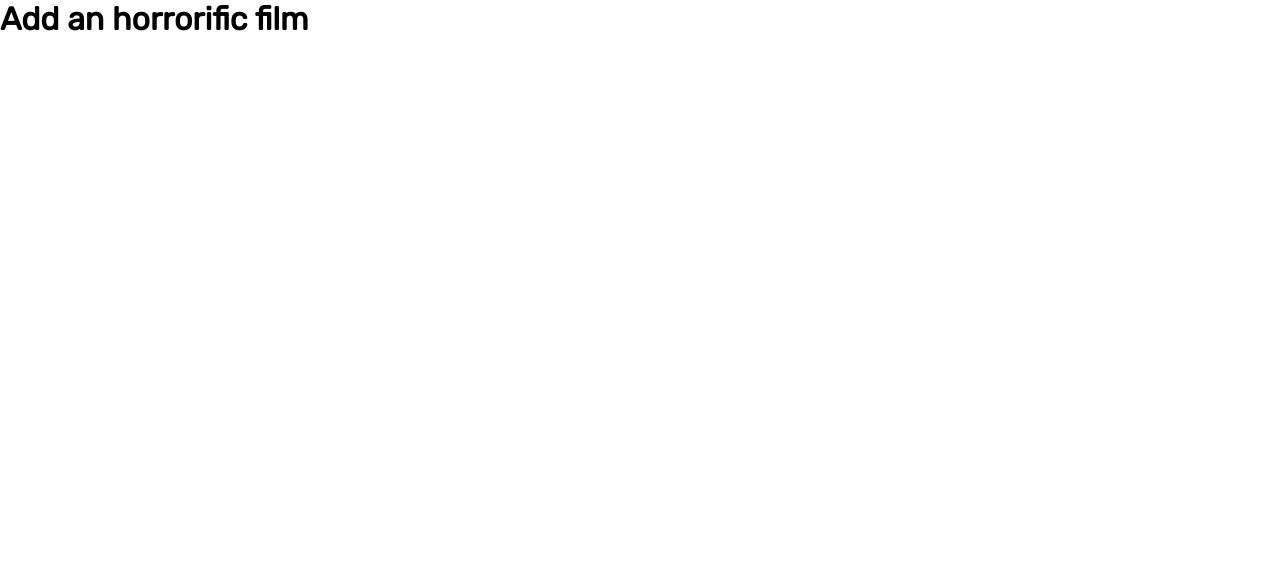
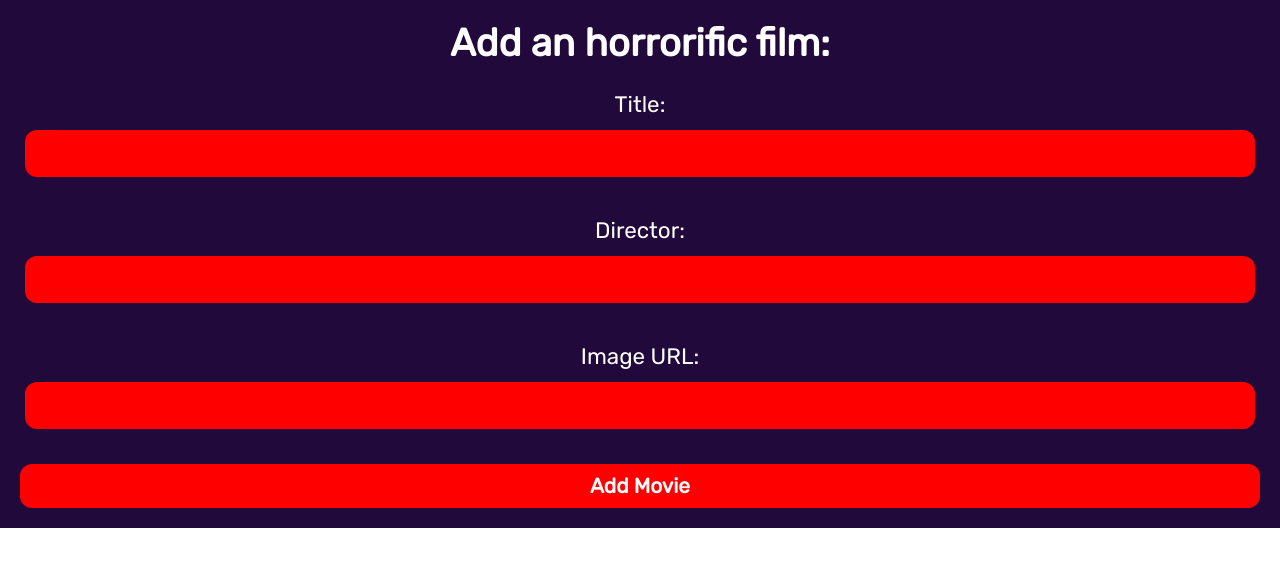
Before and after one commit to Horosh97/202309-w9ch1-Daniel-Andreu, a React (Vite) app: page /new in a window 1280 px wide. Shown: the top 566 px of the page. Built offline with nearby package versions, Linux system fonts and the light colour scheme; no server answers.

Commit message:
Add MovieForm.tsx and MovieFormStyled.ts

```diff
--- /dev/null
+++ b/src/components/MovieForm/MovieForm.tsx
@@ -0,0 +1,34 @@
+import Button from "../Button/Button";
+import MovieFormStyled from "./MovieFormStyled";
+
+const MovieForm = (): React.ReactElement => {
+  return (
+    <MovieFormStyled className="movie-form">
+      <div className="movie-form__block">
+        <label className="movie-form__label" htmlFor="title">
+          Title:
+        </label>
+        <input id="title" className="movie-form__input" required type="text" />
+      </div>
+      <div className="movie-form__block">
+        <label className="movie-form__label" htmlFor="director">
+          Director:
+        </label>
+        <input
+          id="director"
+          className="movie-form__input"
+          required
+          type="text"
+        />
+      </div>
+      <div className="movie-form__block">
+        <label className="movie-form__label" htmlFor="imgUrl">
+          Image URL:
+        </label>
+        <input id="imgUrl" className="movie-form__input" required type="text" />
+      </div>
+      <Button text="Add Movie" />
+    </MovieFormStyled>
+  );
+};
+export default MovieForm;
--- /dev/null
+++ b/src/components/MovieForm/MovieFormStyled.ts
@@ -0,0 +1,33 @@
+import styled from "styled-components";
+
+const MovieFormStyled = styled.form`
+  display: flex;
+  flex-direction: column;
+  gap: 30px;
+  padding: 20px;
+
+  .movie-form {
+    &__block {
+      display: flex;
+      flex-direction: column;
+      justify-content: center;
+      text-align: center;
+      padding: 5px;
+    }
+
+    &__label {
+      color: ${({ theme }) => theme.colors.mainColor};
+      font-size: 1.4rem;
+      margin-bottom: 12px;
+    }
+
+    &__input {
+      padding: 10px 0;
+      color: ${({ theme }) => theme.colors.mainColor};
+      font-size: 1.4rem;
+      background-color: ${({ theme }) => theme.colors.secondaryColor};
+      border-radius: ${({ theme }) => theme.borderRadius};
+    }
+  }
+`;
+export default MovieFormStyled;
--- a/src/pages/NewMoviePage/NewMoviePage.tsx
+++ b/src/pages/NewMoviePage/NewMoviePage.tsx
@@ -1,10 +1,13 @@
+import MovieForm from "../../components/MovieForm/MovieForm";
 import NewMoviePageStyled from "./NewMoviePageStyled";
 
 const NewMoviePage = (): React.ReactElement => {
   return (
     <NewMoviePageStyled className="new-page">
-      <h1 className="new-page__title">Add an horrorific film</h1>
-      <main></main>
+      <h1 className="new-page__title">Add an horrorific film:</h1>
+      <main>
+        <MovieForm />
+      </main>
     </NewMoviePageStyled>
   );
 };
--- a/src/pages/NewMoviePage/NewMoviePageStyled.ts
+++ b/src/pages/NewMoviePage/NewMoviePageStyled.ts
@@ -1,11 +1,17 @@
 import styled from "styled-components";
 
 const NewMoviePageStyled = styled.div`
-  //
+  display: flex;
+  flex-wrap: wrap;
+  flex-direction: column;
+  justify-content: center;
+  background-color: ${({ theme }) => theme.colors.backgroundColor};
   .new-page {
-    //
     &__title {
-      //
+      padding: 20px 0 0 0;
+      color: ${({ theme }) => theme.colors.mainColor};
+      font-size: 2.4rem;
+      text-align: center;
     }
   }
 `;
```
